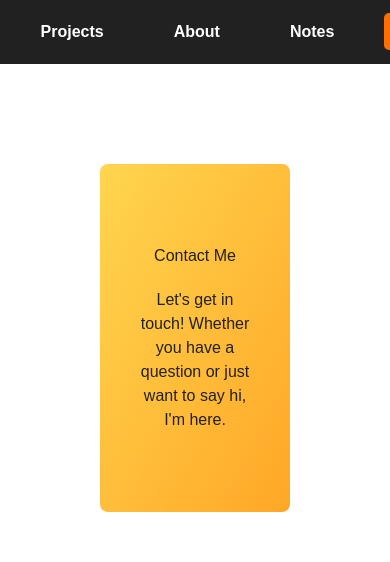
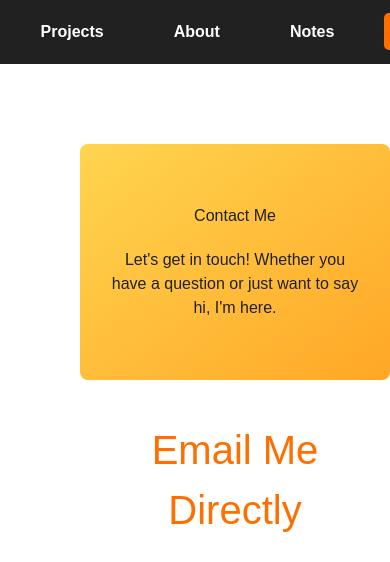
Before and after one commit to Slaymish/NuxtPortolio, a Nuxt app: page /contact in a window 390 px wide. Shown: the top 562 px of the page. Built offline with nearby package versions, Linux system fonts and the light colour scheme.

Commit message:
Update contact page styles for mobile responsiveness

```diff
--- a/pages/contact.vue
+++ b/pages/contact.vue
@@ -93,4 +93,19 @@
 .social-links a[href*="github.com"]::before {
   background-image: url('path/to/github-icon.svg');
 }
+
+
+@media screen and (max-width: 768px){
+  .contact-container {
+    width: 100vw;
+    padding: 40px;
+    overflow: hidden;
+
+  }
+
+  .hero {
+    padding: 60px 30px;
+    max-width: 100vw;
+  }
+}
 </style>
```
